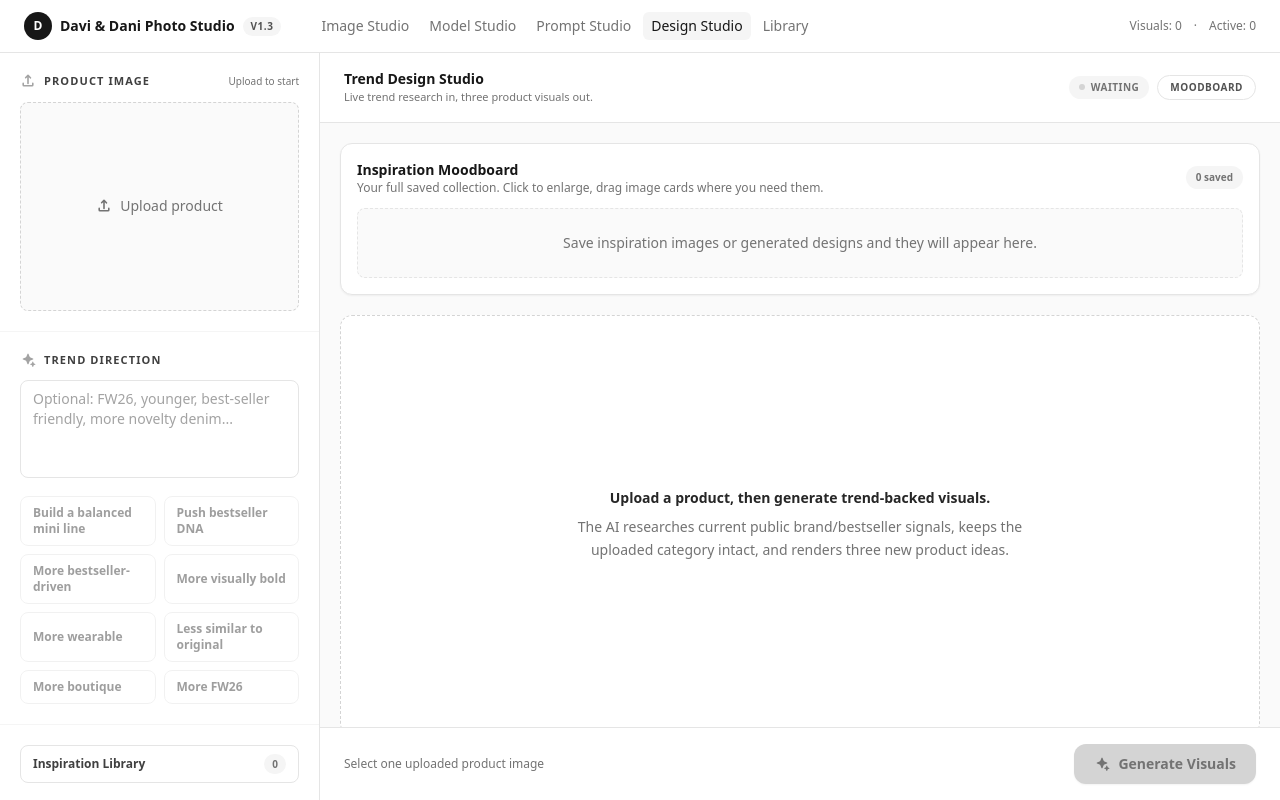
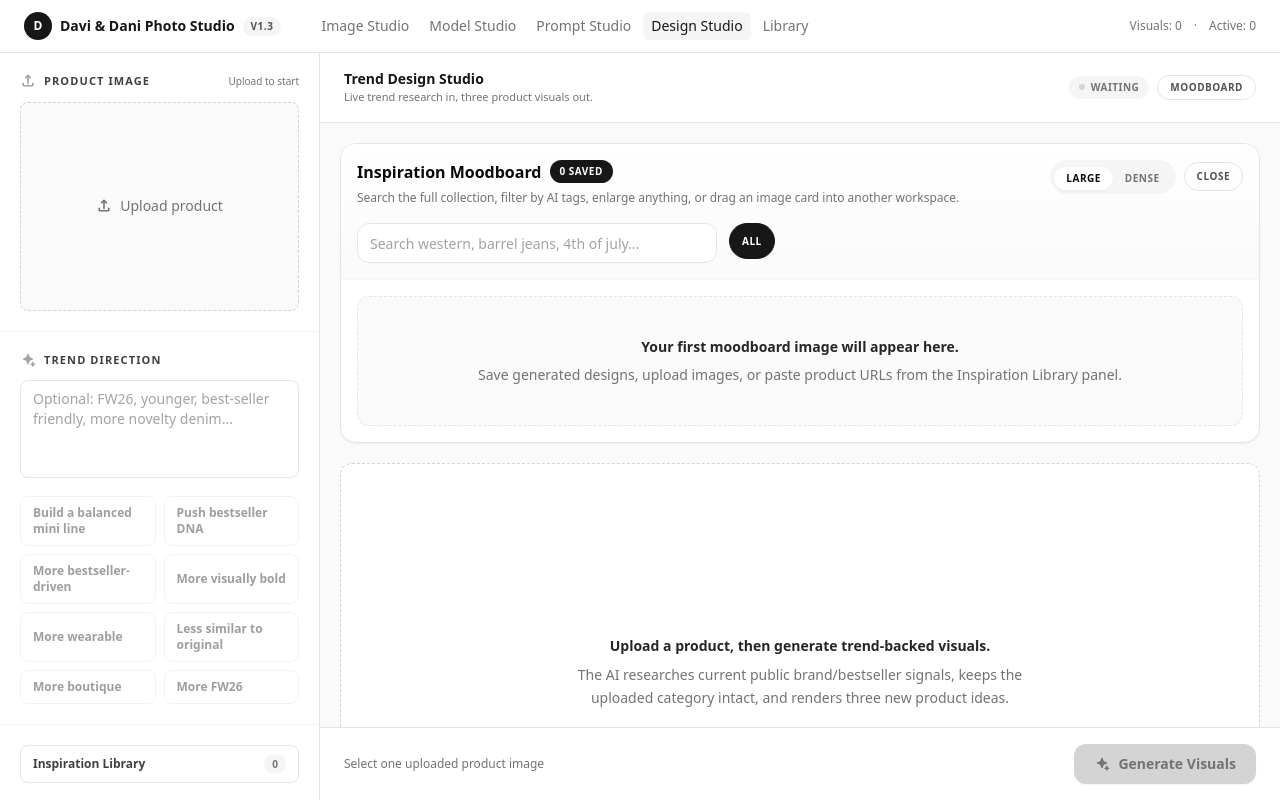
Before and after one commit to davidani-davi/davidani-studio, a Next.js app: page /design-studio in a window 1280 px wide. Both pictures are taken after a click on the button "MOODBOARD". Built offline with nearby package versions, Linux system fonts and the light colour scheme.

Commit message:
Rework design studio moodboard

```diff
--- a/components/DesignStudioClient.tsx
+++ b/components/DesignStudioClient.tsx
@@ -104,6 +104,21 @@ function tagText(source: InspirationSource): string {
   return source.tags?.length ? source.tags.join(", ") : source.category;
 }
 
+function uniqueMoodboardTags(sources: InspirationSource[]): string[] {
+  const counts = new Map<string, number>();
+  for (const source of sources) {
+    const tags = source.tags?.length ? source.tags : [source.category].filter(Boolean);
+    for (const tag of tags) {
+      const clean = tag.trim().toLowerCase();
+      if (clean) counts.set(clean, (counts.get(clean) || 0) + 1);
+    }
+  }
+  return [...counts.entries()]
+    .sort((a, b) => b[1] - a[1] || a[0].localeCompare(b[0]))
+    .slice(0, 18)
+    .map(([tag]) => tag);
+}
+
 export default function DesignStudioClient() {
   const inputRef = useRef<HTMLInputElement>(null);
   const inspirationInputRef = useRef<HTMLInputElement>(null);
@@ -127,6 +142,9 @@ export default function DesignStudioClient() {
   const [analyzingInspiration, setAnalyzingInspiration] = useState(false);
   const [draggingInspiration, setDraggingInspiration] = useState(false);
   const [moodboardOpen, setMoodboardOpen] = useState(false);
+  const [moodboardQuery, setMoodboardQuery] = useState("");
+  const [moodboardTag, setMoodboardTag] = useState("All");
+  const [moodboardDensity, setMoodboardDensity] = useState<"large" | "dense">("large");
   const [newInspiration, setNewInspiration] = useState({
     title: "",
     url: "",
@@ -140,6 +158,23 @@ export default function DesignStudioClient() {
     () => uploads.find((u) => u.url === selectedUrl) ?? null,
     [uploads, selectedUrl]
   );
+  const moodboardTags = useMemo(() => uniqueMoodboardTags(inspirations), [inspirations]);
+  const filteredInspirations = useMemo(() => {
+    const query = moodboardQuery.trim().toLowerCase();
+    const activeTag = moodboardTag.toLowerCase();
+    return inspirations.filter((source) => {
+      const tags = source.tags || [];
+      const haystack = `${source.title} ${source.category} ${source.note} ${tags.join(
+        " "
+      )} ${source.url}`.toLowerCase();
+      const matchesQuery = !query || haystack.includes(query);
+      const matchesTag =
+        moodboardTag === "All" ||
+        tags.some((tag) => tag.toLowerCase() === activeTag) ||
+        source.category.toLowerCase() === activeTag;
+      return matchesQuery && matchesTag;
+    });
+  }, [inspirations, moodboardQuery, moodboardTag]);
 
   async function loadInspirations() {
     try {
@@ -835,25 +870,108 @@ export default function DesignStudioClient() {
 
           <div className="min-h-0 flex-1 overflow-y-auto px-5 py-5">
             {moodboardOpen && (
-              <section className="mb-5 rounded-xl border border-neutral-200 bg-white p-4 shadow-sm">
-                <div className="mb-3 flex items-center justify-between gap-3">
+              <section className="mb-5 overflow-hidden rounded-2xl border border-neutral-200 bg-white shadow-sm">
+                <div className="border-b border-neutral-100 bg-gradient-to-b from-white to-neutral-50 px-4 py-4">
+                  <div className="flex flex-col gap-3 xl:flex-row xl:items-start xl:justify-between">
                     <div>
-                    <p className="text-sm font-semibold text-neutral-900">Inspiration Moodboard</p>
-                    <p className="text-xs text-neutral-500">
-                      Your full saved collection. Click to enlarge, drag image cards where you need them.
+                      <div className="flex flex-wrap items-center gap-2">
+                        <p className="text-base font-semibold text-neutral-950">
+                          Inspiration Moodboard
+                        </p>
+                        <span className="rounded-full bg-neutral-900 px-2.5 py-1 text-[10px] font-semibold uppercase tracking-wider text-white">
+                          {inspirations.length} saved
+                        </span>
+                        {filteredInspirations.length !== inspirations.length ? (
+                          <span className="rounded-full bg-neutral-100 px-2.5 py-1 text-[10px] font-semibold uppercase tracking-wider text-neutral-500">
+                            {filteredInspirations.length} showing
+                          </span>
+                        ) : null}
+                      </div>
+                      <p className="mt-1 max-w-2xl text-xs leading-relaxed text-neutral-500">
+                        Search the full collection, filter by AI tags, enlarge anything, or drag
+                        an image card into another workspace.
                       </p>
                     </div>
-                  <span className="rounded-full bg-neutral-100 px-2.5 py-1 text-[10px] font-semibold text-neutral-500">
-                    {inspirations.length} saved
-                  </span>
+
+                    <div className="flex shrink-0 items-center gap-2">
+                      <div className="rounded-full bg-neutral-100 p-1">
+                        {(["large", "dense"] as const).map((density) => (
+                          <button
+                            key={density}
+                            type="button"
+                            onClick={() => setMoodboardDensity(density)}
+                            className={`rounded-full px-3 py-1 text-[10px] font-semibold uppercase tracking-wider transition ${
+                              moodboardDensity === density
+                                ? "bg-white text-neutral-950 shadow-sm"
+                                : "text-neutral-500 hover:text-neutral-800"
+                            }`}
+                          >
+                            {density}
+                          </button>
+                        ))}
                       </div>
+                      <button
+                        type="button"
+                        onClick={() => setMoodboardOpen(false)}
+                        className="rounded-full border border-neutral-200 px-3 py-1.5 text-[10px] font-semibold uppercase tracking-wider text-neutral-600 hover:bg-white"
+                      >
+                        Close
+                      </button>
+                    </div>
+                  </div>
+
+                  <div className="mt-4 grid gap-3 lg:grid-cols-[minmax(220px,360px)_1fr]">
+                    <input
+                      value={moodboardQuery}
+                      onChange={(event) => setMoodboardQuery(event.target.value)}
+                      placeholder="Search western, barrel jeans, 4th of july..."
+                      className="h-10 rounded-xl border border-neutral-200 bg-white px-3 text-sm outline-none transition placeholder:text-neutral-400 focus:border-neutral-900 focus:ring-2 focus:ring-neutral-100"
+                    />
+                    <div className="flex gap-2 overflow-x-auto pb-1">
+                      {["All", ...moodboardTags].map((tag) => (
+                        <button
+                          key={tag}
+                          type="button"
+                          onClick={() => setMoodboardTag(tag)}
+                          className={`shrink-0 rounded-full border px-3 py-2 text-[10px] font-semibold uppercase tracking-wider transition ${
+                            moodboardTag === tag
+                              ? "border-neutral-900 bg-neutral-900 text-white"
+                              : "border-neutral-200 bg-white text-neutral-600 hover:border-neutral-300"
+                          }`}
+                        >
+                          {tag}
+                        </button>
+                      ))}
+                    </div>
+                  </div>
+                </div>
+
                 {inspirations.length === 0 ? (
-                  <div className="rounded-lg border border-dashed border-neutral-200 bg-neutral-50 p-6 text-center text-sm text-neutral-500">
-                    Save inspiration images or generated designs and they will appear here.
+                  <div className="m-4 rounded-xl border border-dashed border-neutral-200 bg-neutral-50 p-10 text-center">
+                    <p className="text-sm font-semibold text-neutral-800">
+                      Your first moodboard image will appear here.
+                    </p>
+                    <p className="mt-2 text-sm text-neutral-500">
+                      Save generated designs, upload images, or paste product URLs from the
+                      Inspiration Library panel.
+                    </p>
+                  </div>
+                ) : filteredInspirations.length === 0 ? (
+                  <div className="m-4 rounded-xl border border-dashed border-neutral-200 bg-neutral-50 p-10 text-center">
+                    <p className="text-sm font-semibold text-neutral-800">No matches yet.</p>
+                    <p className="mt-2 text-sm text-neutral-500">
+                      Try a broader search or switch the tag filter back to All.
+                    </p>
                   </div>
                 ) : (
-                  <div className="grid max-h-[65vh] grid-cols-2 gap-3 overflow-y-auto pr-1 md:grid-cols-3 xl:grid-cols-4 2xl:grid-cols-5">
-                    {inspirations.map((source) => {
+                  <div
+                    className={`grid max-h-[68vh] overflow-y-auto p-4 ${
+                      moodboardDensity === "large"
+                        ? "grid-cols-1 gap-4 sm:grid-cols-2 xl:grid-cols-3 2xl:grid-cols-4"
+                        : "grid-cols-2 gap-3 md:grid-cols-3 xl:grid-cols-5 2xl:grid-cols-6"
+                    }`}
+                  >
+                    {filteredInspirations.map((source) => {
                       const image = sourceImage(source);
                       return (
                         <article
@@ -864,19 +982,22 @@ export default function DesignStudioClient() {
                             event.dataTransfer.setData("text/uri-list", image);
                             event.dataTransfer.setData("text/plain", image);
                           }}
-                          className="group overflow-hidden rounded-xl border border-neutral-200 bg-white shadow-sm"
+                          className="group overflow-hidden rounded-2xl border border-neutral-200 bg-white shadow-sm transition hover:-translate-y-0.5 hover:shadow-md"
                         >
+                          <div className="relative">
                             <button
                               type="button"
                               onClick={() => image && setPreviewSrc(image)}
-                            className="block aspect-[4/5] w-full bg-neutral-100"
+                              className={`block w-full bg-neutral-100 ${
+                                moodboardDensity === "large" ? "aspect-[4/5]" : "aspect-square"
+                              }`}
                             >
                               {image ? (
                                 // eslint-disable-next-line @next/next/no-img-element
                                 <img
                                   src={image}
                                   alt={source.title}
-                                className="h-full w-full object-cover transition group-hover:scale-[1.02]"
+                                  className="h-full w-full object-cover transition duration-300 group-hover:scale-[1.03]"
                                 />
                               ) : (
                                 <div className="flex h-full items-center justify-center p-4 text-center text-xs text-neutral-400">
@@ -884,29 +1005,46 @@ export default function DesignStudioClient() {
                                 </div>
                               )}
                             </button>
-                          <div className="p-3">
+                            {image ? (
+                              <div className="absolute inset-x-2 bottom-2 flex justify-end gap-1 opacity-0 transition group-hover:opacity-100">
+                                <button
+                                  type="button"
+                                  onClick={() => setPreviewSrc(image)}
+                                  className="rounded-full bg-white/90 px-2.5 py-1 text-[10px] font-semibold text-neutral-800 shadow-sm backdrop-blur hover:bg-white"
+                                >
+                                  View
+                                </button>
+                                <button
+                                  type="button"
+                                  onClick={() => downloadImage(image, safeFileName(source.title))}
+                                  className="rounded-full bg-neutral-950/90 px-2.5 py-1 text-[10px] font-semibold text-white shadow-sm backdrop-blur hover:bg-neutral-950"
+                                >
+                                  Download
+                                </button>
+                              </div>
+                            ) : null}
+                          </div>
+                          <div className={moodboardDensity === "large" ? "p-3" : "p-2.5"}>
                             <div className="flex items-start justify-between gap-2">
                               <div className="min-w-0">
-                                <p className="truncate text-xs font-semibold text-neutral-900">
+                                <p className="truncate text-xs font-semibold text-neutral-950">
                                   {source.title}
                                 </p>
                                 <p className="mt-0.5 truncate text-[10px] text-neutral-500">
                                   {source.category}
                                 </p>
                               </div>
-                              {image ? (
                               <button
                                 type="button"
-                                  onClick={() => downloadImage(image, safeFileName(source.title))}
-                                  className="rounded-md border border-neutral-200 px-2 py-1 text-[10px] font-semibold text-neutral-600 hover:bg-neutral-50"
+                                onClick={() => void deleteInspiration(source.id)}
+                                className="rounded-full px-2 py-1 text-[10px] font-semibold text-neutral-400 hover:bg-red-50 hover:text-red-600"
                               >
-                                  Download
+                                Remove
                               </button>
-                              ) : null}
                             </div>
                             {source.tags?.length ? (
                               <div className="mt-2 flex flex-wrap gap-1">
-                                {source.tags.slice(0, 6).map((tag) => (
+                                {source.tags.slice(0, moodboardDensity === "large" ? 8 : 4).map((tag) => (
                                   <span
                                     key={tag}
                                     className="rounded-full bg-neutral-100 px-2 py-0.5 text-[9px] font-semibold text-neutral-600"
@@ -915,6 +1053,11 @@ export default function DesignStudioClient() {
                                   </span>
                                 ))}
                               </div>
+                            ) : null}
+                            {moodboardDensity === "large" && source.note ? (
+                              <p className="mt-2 line-clamp-2 text-[11px] leading-relaxed text-neutral-500">
+                                {source.note}
+                              </p>
                             ) : null}
                           </div>
                         </article>
```
Lines whose indentation alone changed are shown as unchanged.
